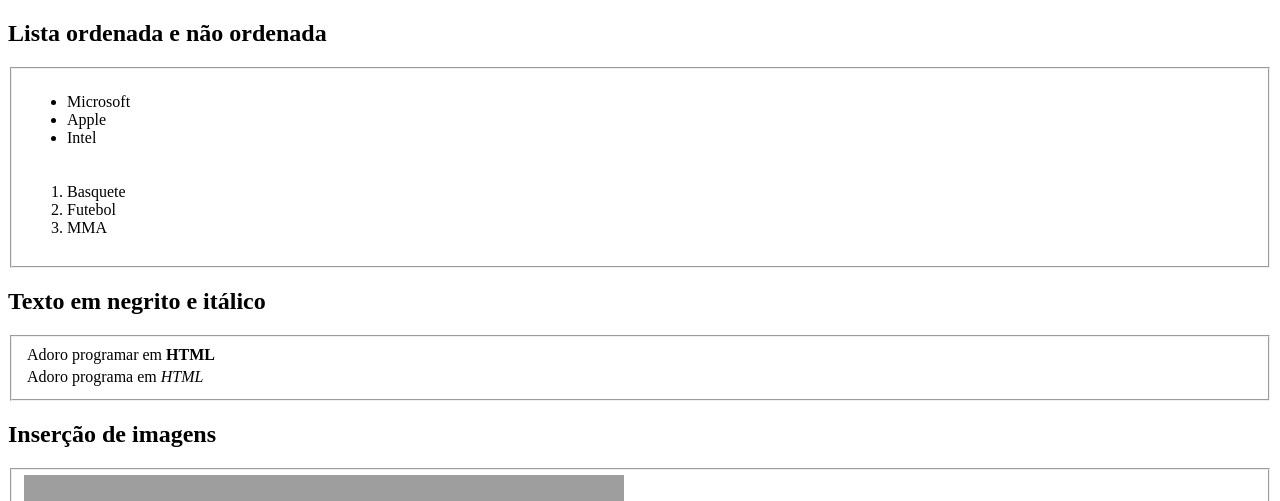
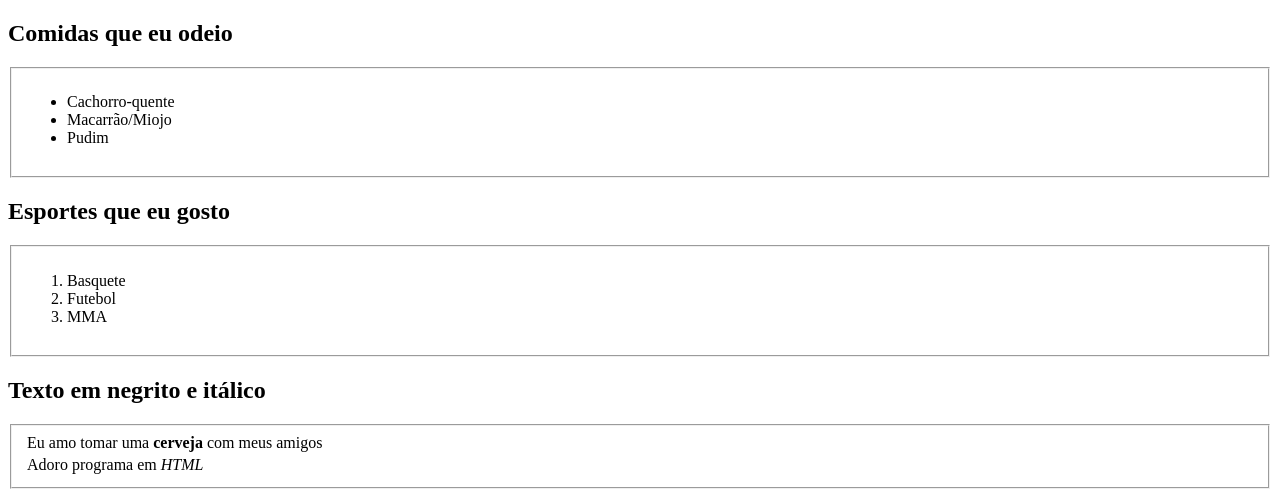
Before and after one commit to Kenzie-Academy-Brasil-Developers/entrega-mais-tag-html-sprint-2-marcelochaves92, a plain HTML site: page index.html in a window 1280 px wide. Shown: the top 501 px of the page. Drawn offline with Linux system fonts and the light colour scheme; grey boxes are pictures that could not be loaded.

Commit message:
MMMMMMMMMMMMMM

```diff
--- a/index.html
+++ b/index.html
@@ -1,14 +1,16 @@
 <!DOCTYPE html>
 <html lang="en">
+
 <head>
     <meta charset="UTF-8">
     <meta http-equiv="X-UA-Compatible" content="IE=edge">
     <meta name="viewport" content="width=device-width, initial-scale=1.0">
     <title>Entrega Mais Tag HTML - Marcelo Chaves</title>
 </head>
+
 <body>
     <main>
-        <h2>Lista ordenada e não ordenada</h2>
+        <h2>Comidas que eu odeio</h2>
         <section>
             <fieldset>
                     <table>
@@ -16,17 +18,23 @@
                             <td>
                                 <ul>
                                     <li>
-                                    Microsoft
+                                        Cachorro-quente
                                     </li>
                                     <li>
-                                    Apple
+                                        Macarrão/Miojo
                                     </li>
                                     <li>
-                                    Intel
+                                        Pudim
                                     </li>
                                 </ul>
                             </td>
                         </tr>
+                    </table>
+            </fieldset>
+                    <h2> Esportes que eu gosto</h2>
+                    <section>
+                        <fieldset>
+                            <table>
                                 <tr>
                                     <td>
                                         <ol>
@@ -45,13 +53,16 @@
                             </table>
                         </fieldset>
                     </section>
+                </table>
+            </fieldset>
+        </section>
         <h2>Texto em negrito e itálico</h2>
         <section>
             <fieldset>
                 <table>
                     <tr>
                         <td>
-                            Adoro programar em <strong>HTML</strong>
+                            Eu amo tomar uma <strong>cerveja</strong> com meus amigos
                         </td>
                     </tr>
                     <tr>
```
Lines whose indentation alone changed are shown as unchanged.
